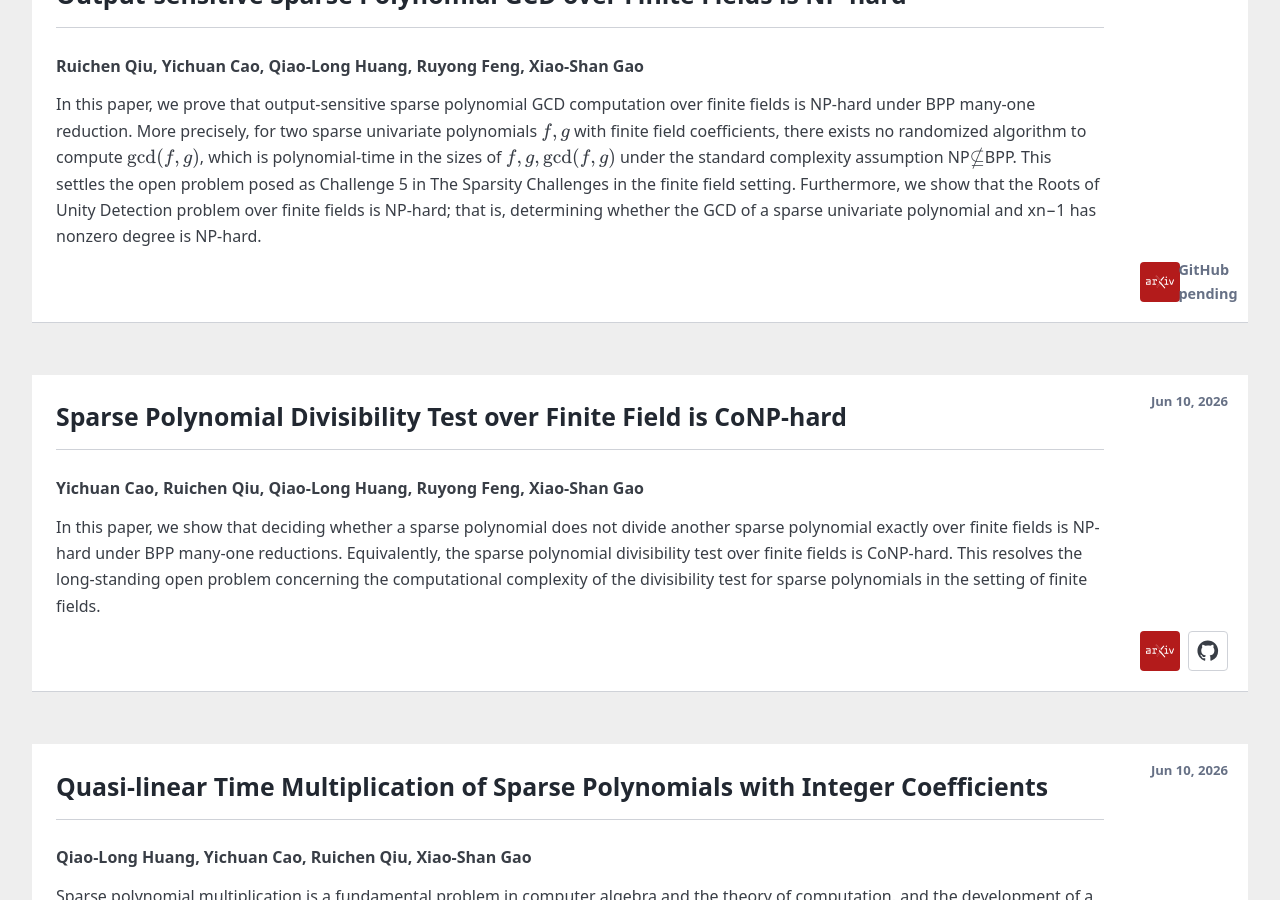
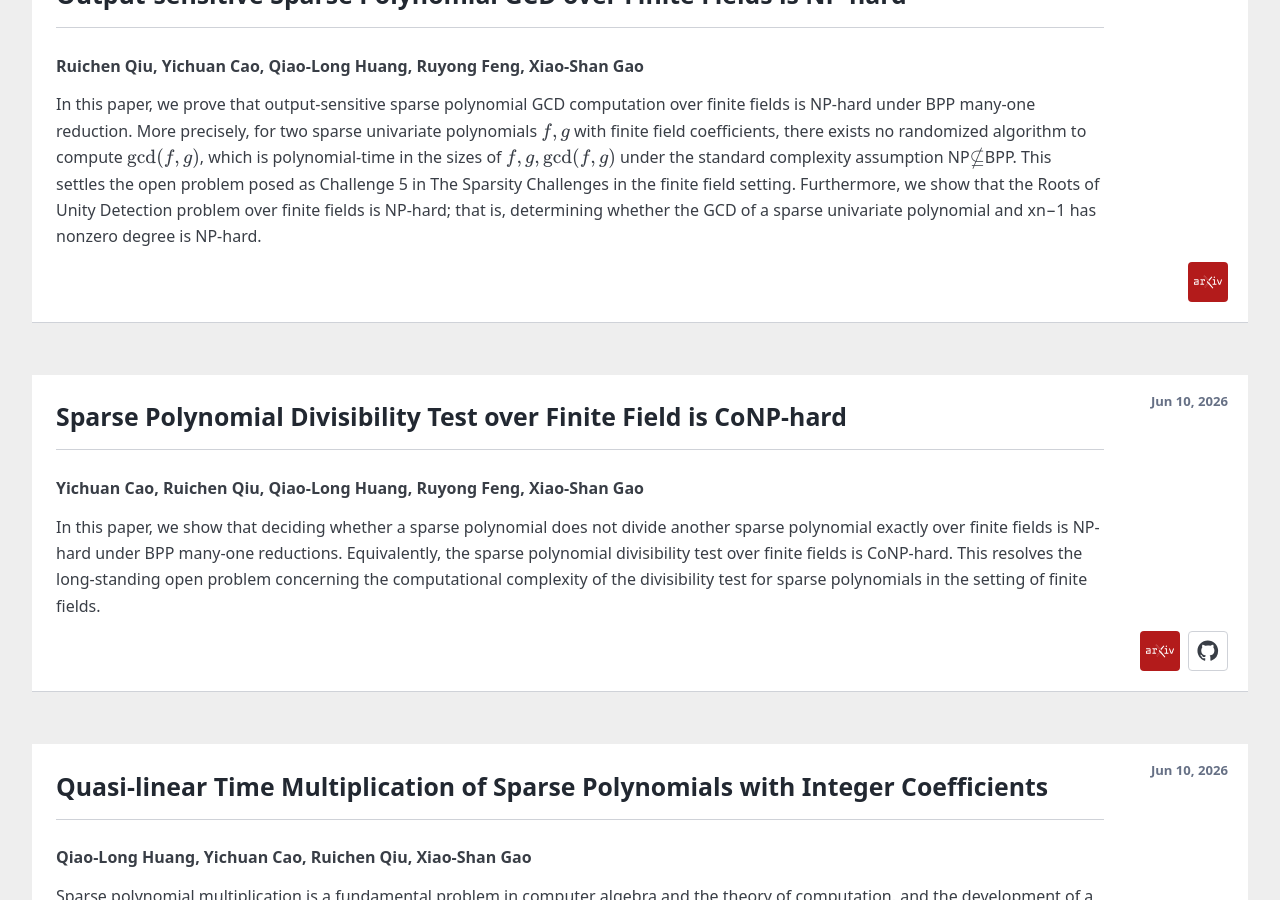
Before and after one commit to MechMath/mechmath.github.io, a Jekyll site: the page built from pages/publications.md, in a window 1280 px wide and 900 px high, scrolled down 318 px. Built offline with Jekyll 4.4.1, drawn with Linux system fonts in a browser that asks for light colours.

Commit message:
Hide missing GitHub publication links

```diff
--- a/pages/publications.md
+++ b/pages/publications.md
@@ -41,8 +41,6 @@ permalink: /publications/
                   <path d="M12 .5C5.65.5.5 5.65.5 12c0 5.1 3.29 9.42 7.86 10.95.58.1.79-.25.79-.56v-2.16c-3.2.7-3.87-1.36-3.87-1.36-.52-1.33-1.28-1.68-1.28-1.68-1.05-.72.08-.7.08-.7 1.16.08 1.77 1.2 1.77 1.2 1.03 1.76 2.7 1.25 3.36.96.1-.75.4-1.25.73-1.54-2.55-.29-5.23-1.28-5.23-5.68 0-1.25.45-2.28 1.19-3.08-.12-.29-.52-1.46.11-3.04 0 0 .98-.31 3.18 1.18A11.1 11.1 0 0 1 12 6.1c.98 0 1.96.13 2.88.39 2.2-1.49 3.17-1.18 3.17-1.18.64 1.58.24 2.75.12 3.04.74.8 1.18 1.83 1.18 3.08 0 4.42-2.69 5.39-5.25 5.67.41.36.78 1.06.78 2.14v3.15c0 .31.21.67.8.56A11.52 11.52 0 0 0 23.5 12C23.5 5.65 18.35.5 12 .5z"/>
                 </svg>
               </a>
-            {% else %}
-              <span>GitHub pending</span>
             {% endif %}
           </div>
         </article>
```
